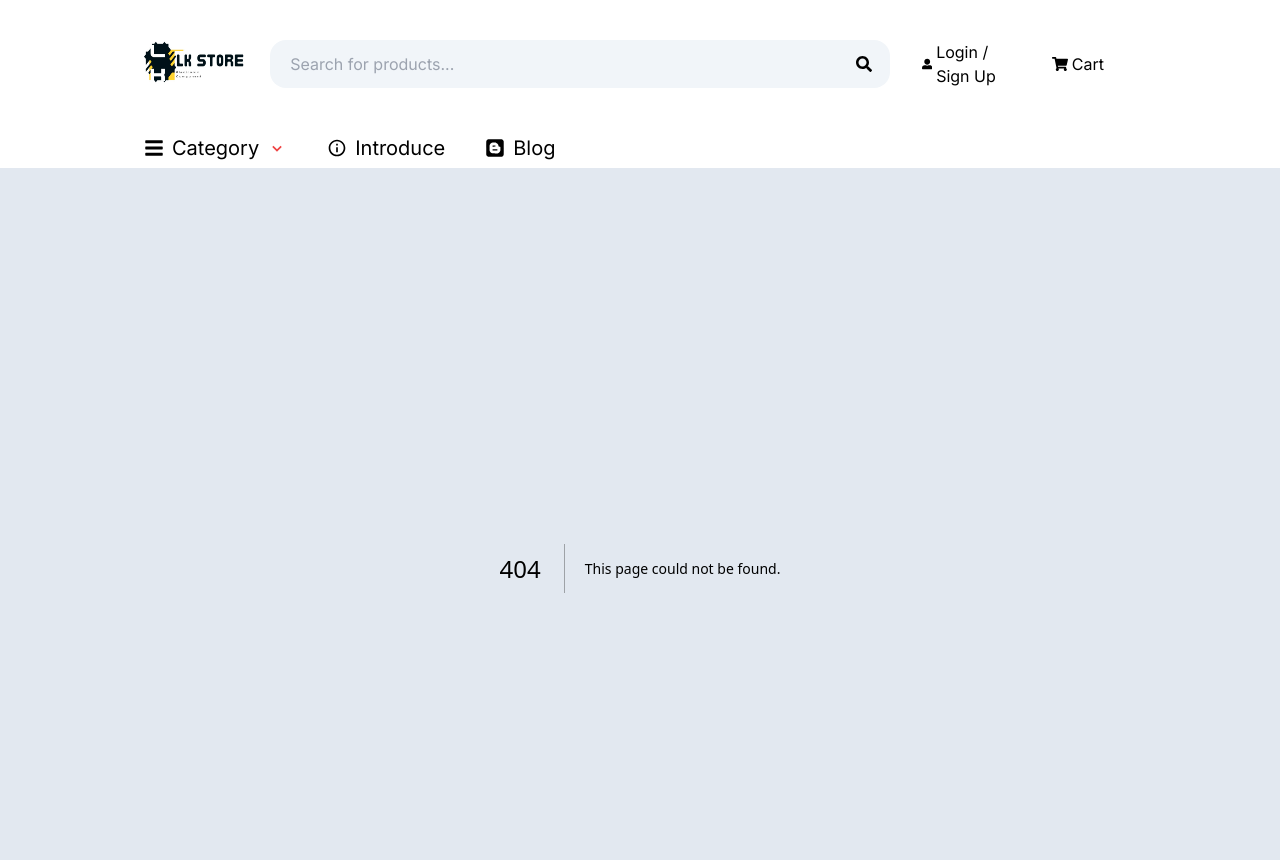
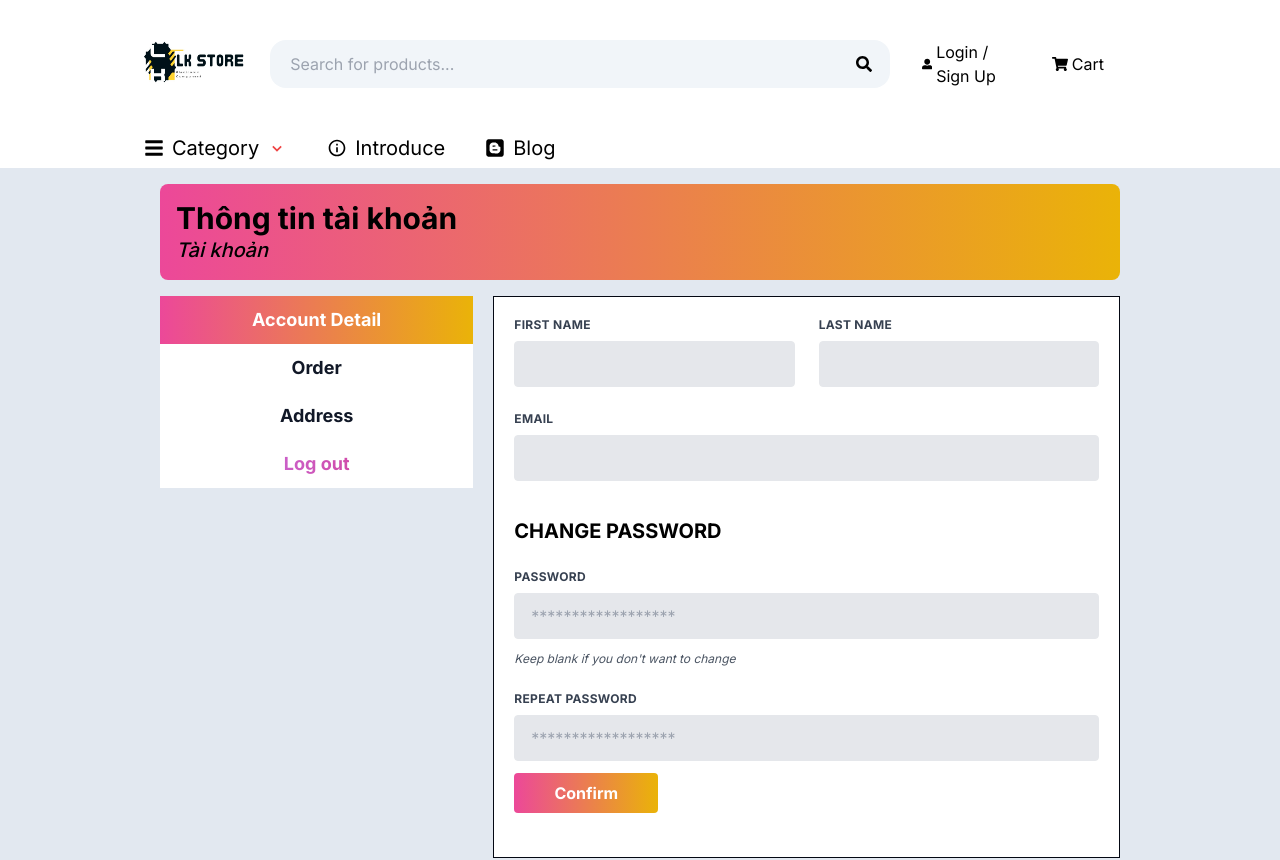
Before and after one commit to TaDangLam/Store, a Next.js app in the folder client/: page /information in a window 1280 px wide. Before the commit this address had no page. Shown: the top 860 px of the page. Built offline with nearby package versions, Linux system fonts and the light colour scheme.

Commit message:
update account information (incomplete)

```diff
--- /dev/null
+++ b/client/app/information/order/page.jsx
@@ -0,0 +1,39 @@
+'use client'
+
+
+const InfomationPage = () => {
+    return (
+        <div>
+            <h1 className="px-4 pt-4 text-3xl font-bold w-full">Thông tin tài khoản</h1>
+            <h2 className="px-4 text-xl font-medium italic w-full">Đơn hàng</h2>
+            <div className="flex h-full p-4 gap-5">
+
+                <div className=" w-2/6 h-full">
+                    <div class="w-48 text-sm font-medium text-gray-900 bg-white  w-full">
+                        <a href="#" class="flex items-center justify-center w-full px-4  cursor-pointer hover:bg-gradient-to-r hover:from-yellow-500 hover:to-pink-500 hover:text-blue-700 focus:outline-none focus:ring-2 focus:ring-blue-700 focus:text-blue-700 dark:border-gray-600 dark:hover:bg-gray-600 dark:hover:text-white dark:focus:ring-gray-500 dark:focus:text-white h-12 text-center text-lg font-bold">
+                            Account Detail
+                        </a>
+                        <a href="#" aria-current="true" class="flex items-center justify-center w-full px-4 text-white cursor-pointer bg-gradient-to-r from-pink-500 to-yellow-500 dark:border-gray-600 h-12 text-center text-lg font-bold">
+                            Order
+                        </a>
+                        <a href="#" class="flex items-center justify-center w-full px-4  cursor-pointer hover:bg-gradient-to-r hover:from-yellow-500 hover:to-pink-500 hover:text-blue-700 focus:outline-none focus:ring-2 focus:ring-blue-700 focus:text-blue-700 dark:border-gray-600 dark:hover:bg-gray-600 dark:hover:text-white dark:focus:ring-gray-500 dark:focus:text-white h-12 text-center text-lg font-bold">
+                            Address
+                        </a>
+                        <a href="#" class="flex items-center justify-center w-full px-4  cursor-pointer text-transparent bg-clip-text bg-gradient-to-r from-purple-400 to-pink-600 hover:from-blue-500 hover:to-cyan-500 focus:outline-none focus:text-blue-700 dark:border-gray-600 dark:hover:from-blue-500 dark:hover:to-cyan-500 dark:hover:text-transparent  dark:focus:text-transparent h-12 text-center text-lg font-bold">
+                            Log out
+                        </a>
+                    </div>
+
+
+
+
+                </div>
+                <div className="border border-solid w-4/6 h-full border-gray-950 bg-white px-1">
+
+                </div>
+            </div>
+        </div>
+    )
+}
+
+export default InfomationPage;
--- /dev/null
+++ b/client/app/information/page.jsx
@@ -0,0 +1,88 @@
+'use client'
+
+
+const InfomationPage = () => {
+    return (
+        <div className="py-4">
+            <div className="bg-gradient-to-r from-pink-500 to-yellow-500 mx-4 py-4 rounded-lg ">
+                <h1 className="px-4  text-3xl font-bold w-full">Thông tin tài khoản</h1>
+                <h2 className="px-4 text-xl font-medium italic w-full">Tài khoản</h2>
+            </div>
+
+            <div className="flex h-full p-4 gap-5">
+
+                <div className=" w-2/6 h-full">
+                    <div class="w-48 text-sm font-medium text-gray-900 bg-white  w-full">
+                        <a href="#" aria-current="true" class="flex items-center justify-center w-full px-4 text-white cursor-pointer bg-gradient-to-r from-pink-500 to-yellow-500 dark:border-gray-600 h-12 text-center text-lg font-bold">
+                            Account Detail
+                        </a>
+                        <a href="information/order" class="flex items-center justify-center w-full px-4  cursor-pointer hover:bg-gradient-to-r hover:from-yellow-500 hover:to-pink-500 hover:text-blue-700 focus:outline-none focus:ring-2 focus:ring-blue-700 focus:text-blue-700 dark:border-gray-600 dark:hover:bg-gray-600 dark:hover:text-white dark:focus:ring-gray-500 dark:focus:text-white h-12 text-center text-lg font-bold">
+                            Order
+                        </a>
+                        <a href="#" class="flex items-center justify-center w-full px-4  cursor-pointer hover:bg-gradient-to-r hover:from-yellow-500 hover:to-pink-500 hover:text-blue-700 focus:outline-none focus:ring-2 focus:ring-blue-700 focus:text-blue-700 dark:border-gray-600 dark:hover:bg-gray-600 dark:hover:text-white dark:focus:ring-gray-500 dark:focus:text-white h-12 text-center text-lg font-bold">
+                            Address
+                        </a>
+                        <a href="#" class="flex items-center justify-center w-full px-4  cursor-pointer text-transparent bg-clip-text bg-gradient-to-r from-purple-400 to-pink-600 hover:from-blue-500 hover:to-cyan-500 focus:outline-none focus:text-blue-700 dark:border-gray-600 dark:hover:from-blue-500 dark:hover:to-cyan-500 dark:hover:text-transparent  dark:focus:text-transparent h-12 text-center text-lg font-bold">
+                            Log out
+                        </a>
+
+                    </div>
+
+
+
+                </div>
+                <div className="border border-solid w-4/6 h-full border-gray-950 bg-white">
+                <form class="w-full p-5">
+                    <div class="flex flex-wrap -mx-3 mb-6">
+                        <div class="w-full md:w-1/2 px-3 mb-6 md:mb-0">
+                        <label class="block uppercase tracking-wide text-gray-700 text-xs font-bold mb-2" for="grid-first-name">
+                            First Name
+                        </label>
+                        <input class="appearance-none block w-full bg-gray-200 text-gray-700 border border-gray-200 rounded py-3 px-4 leading-tight focus:outline-none focus:bg-white focus:border-gray-500" id="grid-first-name" type="text" placeholder=""/>
+
+                        </div>
+                        <div class="w-full md:w-1/2 px-3">
+                        <label class="block uppercase tracking-wide text-gray-700 text-xs font-bold mb-2" for="grid-last-name">
+                            Last Name
+                        </label>
+                        <input class="appearance-none block w-full bg-gray-200 text-gray-700 border border-gray-200 rounded py-3 px-4 leading-tight focus:outline-none focus:bg-white focus:border-gray-500" id="grid-last-name" type="text" placeholder=""/>
+                        </div>
+                    </div>
+                    <div class="flex flex-wrap -mx-3 mb-6">
+                        <div class="w-full px-3">
+                        <label class="block uppercase tracking-wide text-gray-700 text-xs font-bold mb-2" for="grid-dName">
+                            Email
+                        </label>
+                        <input class="appearance-none block w-full bg-gray-200 text-gray-700 border border-gray-200 rounded py-3 px-4 mb-3 leading-tight focus:outline-none focus:bg-white focus:border-gray-500" id="email" type="text" placeholder=""/>
+
+                        </div>
+                    </div>
+                    <div class="flex flex-wrap -mx-3 mb-6">
+                        <div class="w-full px-3 mb-6">
+                            <h2 className=" text-xl  w-full mb-6 uppercase font-bold">Change password</h2>
+                            <label class="block uppercase tracking-wide text-gray-700 text-xs font-bold mb-2" for="grid-password">
+                                Password
+                            </label>
+                            <input class="appearance-none block w-full bg-gray-200 text-gray-700 border border-gray-200 rounded py-3 px-4 mb-3 leading-tight focus:outline-none focus:bg-white focus:border-gray-500" id="grid-password" type="password" placeholder="******************"/>
+                            <p class="text-gray-600 text-xs italic">Keep blank if you don't want to change</p>
+                        </div>
+                        <div class="w-full px-3 ">
+                            <label class="block uppercase tracking-wide text-gray-700 text-xs font-bold mb-2" for="grid-rPassword">
+                                Repeat Password
+                            </label>
+                            <input class="appearance-none block w-full bg-gray-200 text-gray-700 border border-gray-200 rounded py-3 px-4 mb-3 leading-tight focus:outline-none focus:bg-white focus:border-gray-500" id="grid-password" type="rPassword" placeholder="******************"/>
+                            <p class="text-gray-600 text-xs italic"></p>
+                        </div>
+                        <button class="bg-gradient-to-r from-pink-500 to-yellow-500 hover:from-yellow-500 hover:to-pink-500 text-white font-bold py-2 px-4 mx-3 w-36 rounded">
+                            Confirm
+                        </button>
+                    </div>
+
+                    </form>
+                </div>
+            </div>
+        </div>
+    )
+}
+
+export default InfomationPage;
```
